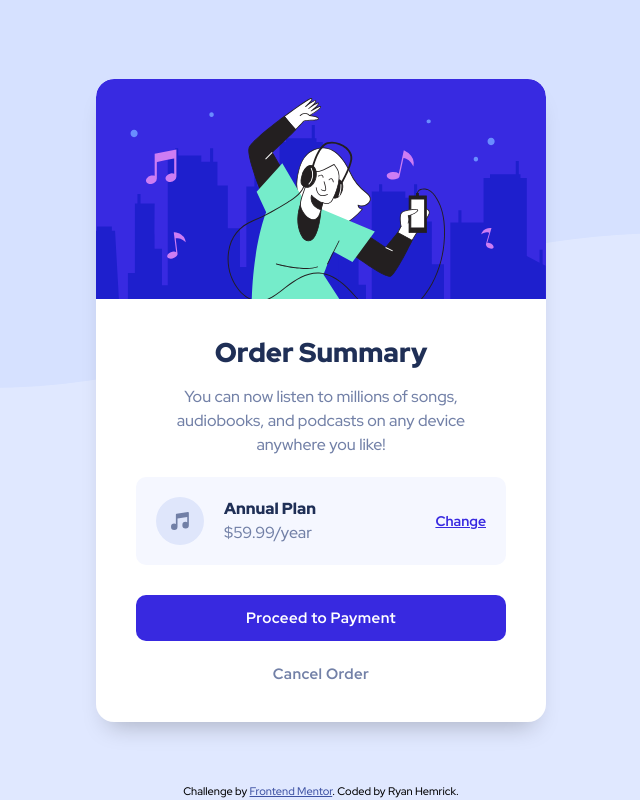
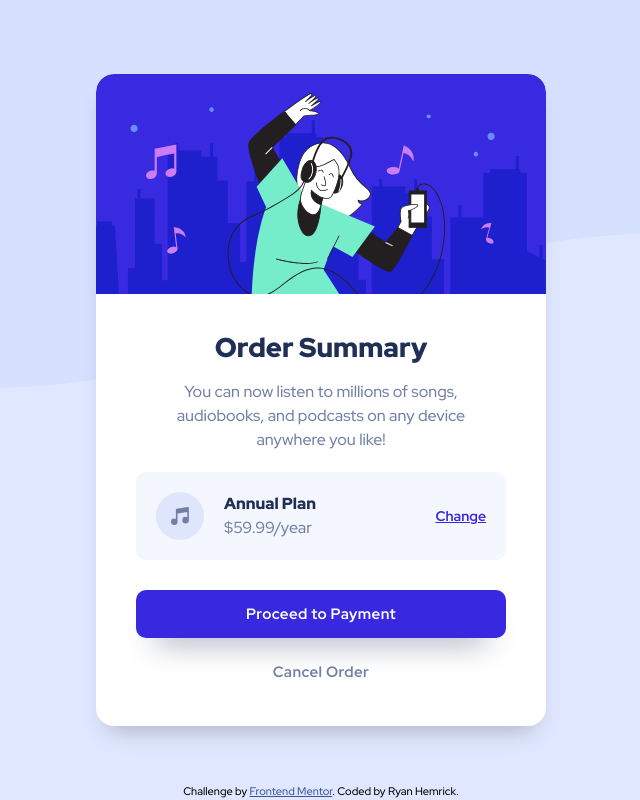
Before and after one commit to Ryan-Hemrick/order-summary-component-main, a plain HTML site: page index.html in a window 1280 px wide. Shown: the whole page, without its empty margins (319-959 px from the left). Drawn offline with Linux system fonts and the light colour scheme.

Commit message:
Updated button box-shadow

```diff
--- a/css/styles.css
+++ b/css/styles.css
@@ -102,7 +102,7 @@ while maintaining the desired border-radius look */
 
 /* Vertical paddings are different to account for secondary CTA padding */
 .order__summary {
-  padding: 35px 40px 25px 40px;
+  padding: 35px 40px 30px 40px;
   text-align: center;
 }
 
@@ -168,7 +168,7 @@ Button Styles
 
 .cta {
   width: 100%;
-  padding: 13px;
+  padding: 14px;
   border-radius: 10px;
   border: none;
   font-size: 0.9375rem;
@@ -181,6 +181,8 @@ Button Styles
   background-color: var(--clr-blue-bright);
   color: white;
   margin-bottom: 10px;
+  box-shadow: 0px 20px 30px -20px hsl(223, 47%, 23%);
+  -webkit-box-shadow: 0px 20px 30px -20px hsl(223, 47%, 23%);
 }
 .primary-cta:hover, .primary-cta:focus {
   /* Color was not provided in style guide */
```
